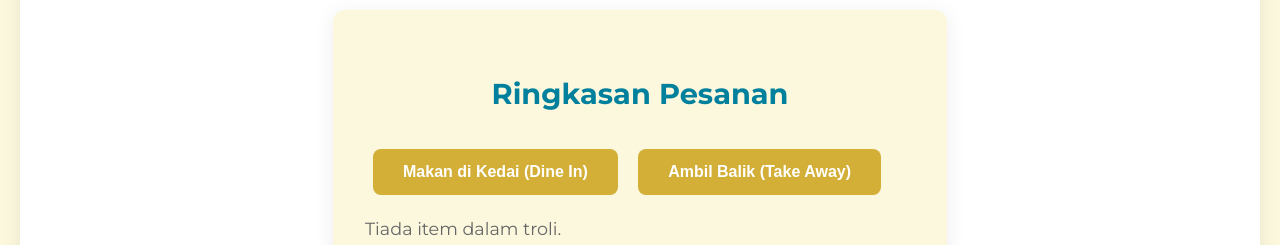
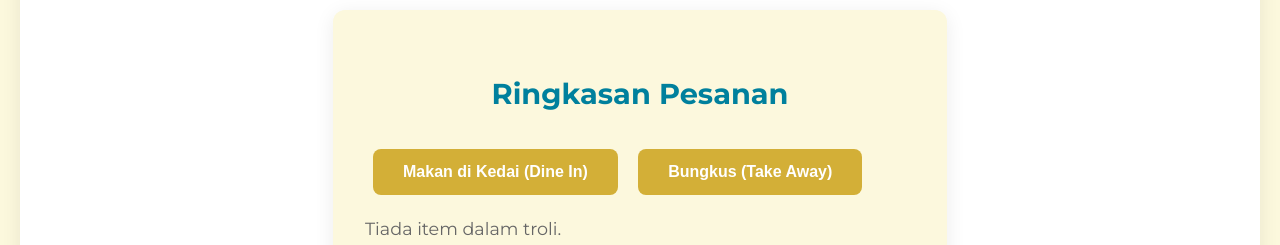
Before and after one commit to wanameer-37/Kedai-Makan-Ala-Kampung, a plain HTML site: page index.html in a window 1280 px wide. Shown: the part 2562-2807 px from the top of the page. Drawn offline with nearby package versions, Linux system fonts and the light colour scheme.

Commit message:
Update index.html

```diff
--- a/index.html
+++ b/index.html
@@ -153,7 +153,7 @@
                 <h3>Ringkasan Pesanan</h3>
                 <div class="pilihan">
                     <button class="btn btn-primary" id="dine-in">Makan di Kedai <span>(Dine In)</span></button>
-                    <button class="btn btn-primary" id="take-away">Ambil Balik <span>(Take Away)</span></button>
+                    <button class="btn btn-primary" id="take-away">Bungkus <span>(Take Away)</span></button>
                 </div>
                 <div id="cart-items">
                     <p>Tiada item dalam troli.</p>
```
